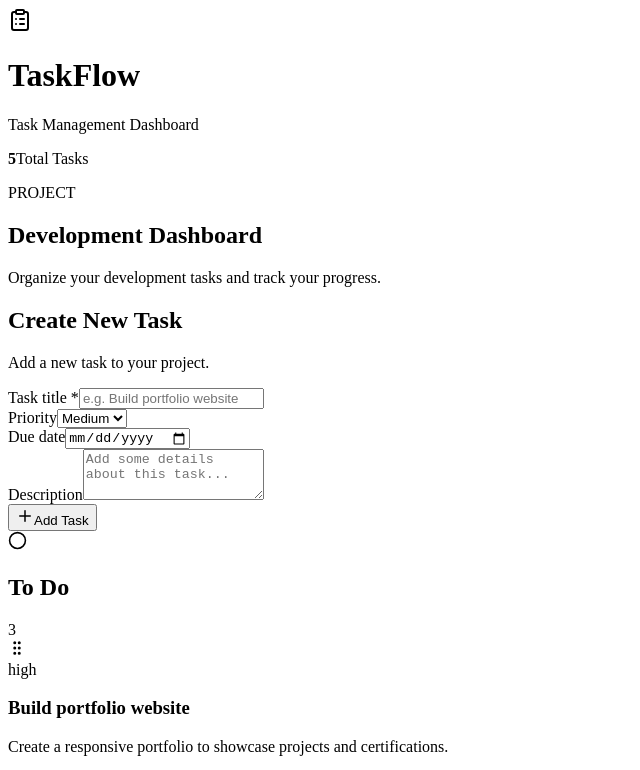
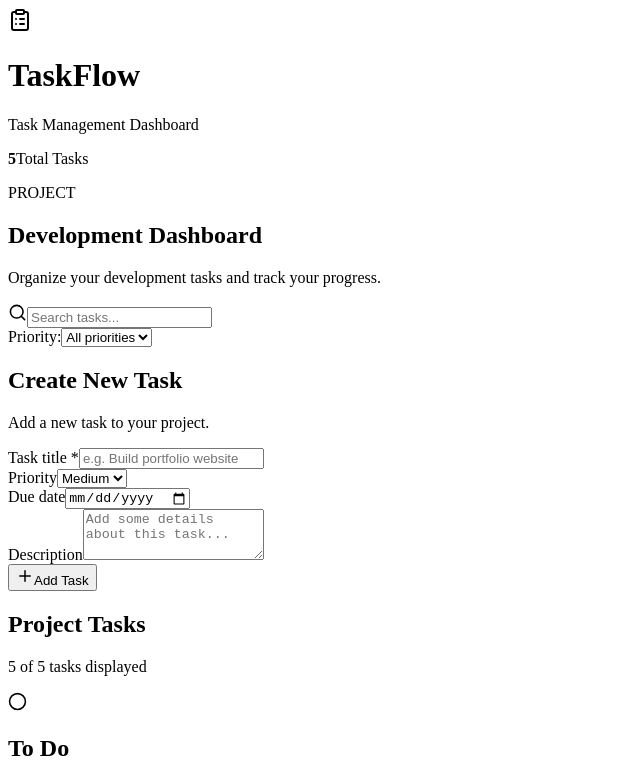
Before and after one commit to bmarkjan-stack/p4-task-management-dashboard, a React (Vite) app: page / in a window 1280 px wide. Shown: the top 770 px of the page, without its empty margins (0-640 px from the left). Built offline with nearby package versions, Linux system fonts and the light colour scheme.

Commit message:
feat: add task search and priority filtering

```diff
--- a/src/App.tsx
+++ b/src/App.tsx
@@ -1,9 +1,10 @@
-import { useState } from "react";
+import { useMemo, useState } from "react";
 import type { DragEvent } from "react";
 
 import Header from "./components/Header";
 import TaskForm from "./components/TaskForm";
 import Board from "./components/Board";
+import SearchBar from "./components/SearchBar";
 
 import type { Task, TaskStatus } from "./types/task";
 
@@ -95,8 +96,6 @@ function App() {
         setEditingTask(null);
     }
 
-
-
     function deleteTask(id: string) {
         const taskToDelete = tasks.find(
             (task) => task.id === id
@@ -139,6 +138,29 @@ function App() {
         );
     }
 
+    const [searchTerm, setSearchTerm] = useState("");
+    const [priorityFilter, setPriorityFilter] = useState("all");
+
+    const filteredTasks = useMemo(() => {
+        const normalizedSearch = searchTerm
+            .toLowerCase()
+            .trim();
+        return tasks.filter((task) => {
+            const matchesSearch =
+                normalizedSearch === "" ||
+                    task.title
+                        .toLowerCase()
+                        .includes(normalizedSearch) ||
+                    task.description
+                        .toLowerCase()
+                        .includes(normalizedSearch);
+
+            const matchesPriority =
+                priorityFilter === "all" ||
+                    task.priority === priorityFilter;
+        return matchesSearch && matchesPriority;
+        });
+    }, [tasks, searchTerm, priorityFilter]);
 
     return (
         <div className="app">
@@ -155,18 +177,40 @@ function App() {
                     </div>
 
                 </section>
+
+                <SearchBar
+                    searchTerm={searchTerm}
+                    priorityFilter={priorityFilter}
+                    onSearchChange={setSearchTerm}
+                    onPriorityChange={setPriorityFilter}
+                    onClear={() => setSearchTerm("")}
+                />
+
                 <TaskForm
                     editingTask={editingTask}
                     onAddTask={addTask}
                     onUpdateTask={updateTask}
                     onCancelEdit={() => setEditingTask(null)}
                 />
-                <Board
-                    tasks={tasks}
-                    onEdit={setEditingTask}
-                    onDelete={deleteTask}
-                    onDrop={handleDrop}
-                />
+
+                <section className="board-section">
+                    <div className="board-heading">
+                        <div>
+                            <h2>Project Tasks</h2>
+                            <p>
+                                {filteredTasks.length} of {tasks.length}{" "}
+                                tasks displayed
+                            </p>
+                        </div>
+                    </div>
+
+                    <Board
+                        tasks={filteredTasks}
+                        onEdit={setEditingTask}
+                        onDelete={deleteTask}
+                        onDrop={handleDrop}
+                    />
+                </section>
             </div>
         </div>
     );
```
